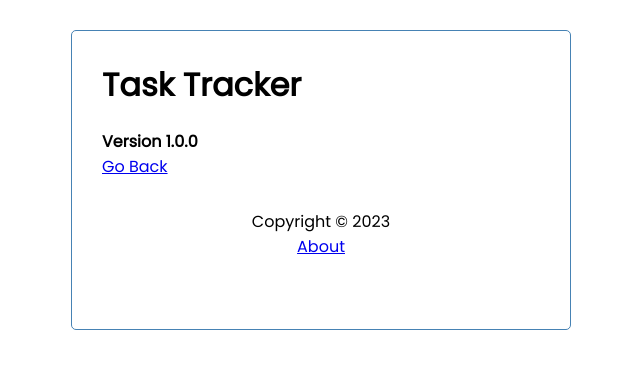
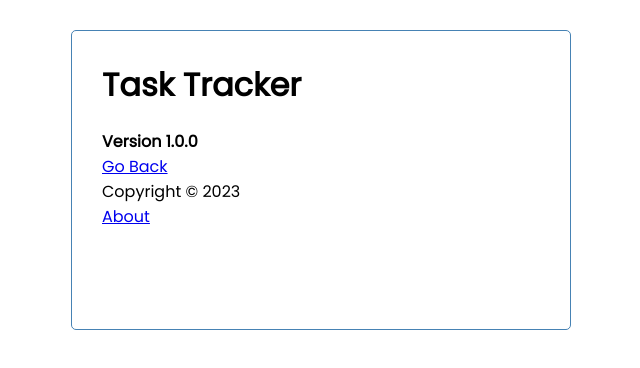
Before and after one commit to AmaPal09/react-task-tracker, a React (Create React App) app: page /About in a window 1280 px wide. Shown: the top 368 px of the page, without its empty margins (319-959 px from the left). Built offline with nearby package versions, Linux system fonts and the light colour scheme; data requests are answered from the project's data file; the HTML template or start-up script is replaced by a standard one.

Commit message:
Style individual component

```diff
--- /dev/null
+++ b/src/components/footer/footer.component.styles.css
@@ -0,0 +1,6 @@
+/* footer.component.styles.css */
+
+footer {
+    margin-top: 30px;
+    text-align: center;
+  }
--- a/src/index.css
+++ b/src/index.css
@@ -106,7 +106,7 @@ body {
   height: 20px;
 }
 
-footer {
+/* footer {
   margin-top: 30px;
   text-align: center;
-}
+} */
```
